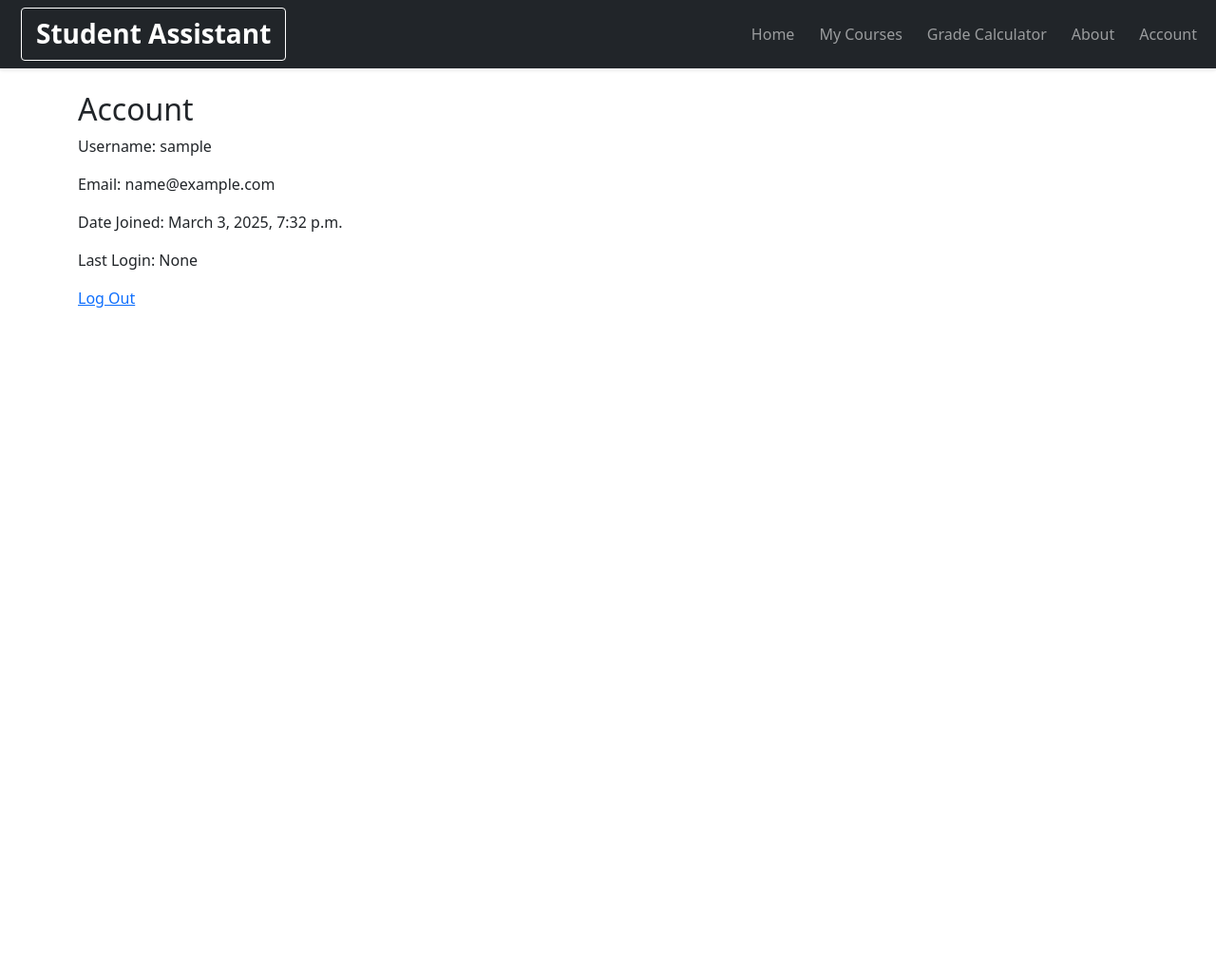
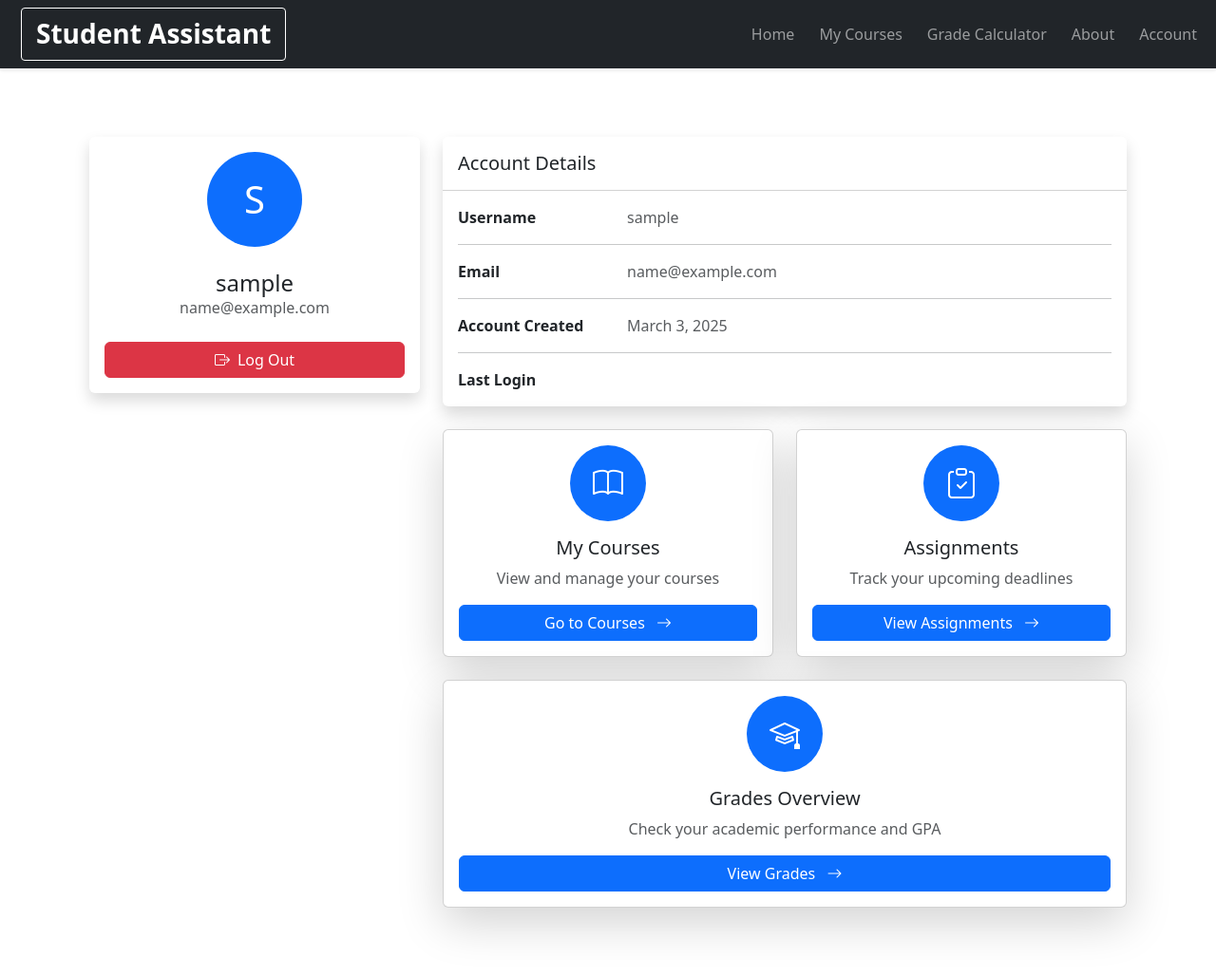
Before and after one commit to lordmitrii/StudentAssistant, a Django app: page /account/ in a window 1280 px wide. Shown: the whole page at 95% size. Before the commit the page ends 324 px from the top, so only its background shows below. Run offline with Django 5.2, Linux system fonts and the light colour scheme; the visitor is signed in with stand-in values (Sample User, id 1).

Commit message:
Improved account page and fixed register view bug

```diff
--- a/assistant_app/views.py
+++ b/assistant_app/views.py
@@ -57,6 +57,7 @@
         form = RegistrationForm(request.POST)
         if form.is_valid():
             user = form.save()
+            user.backend = 'django.contrib.auth.backends.ModelBackend'
             login(request, user)
             return redirect('assistant_app:home')
     else:
--- a/templates/assistant_app/account.html
+++ b/templates/assistant_app/account.html
@@ -1,12 +1,135 @@
 {% extends "assistant_app/base.html" %}
+{% load static %}
 
-{% block title %}Account{% endblock %}
+{% block title %}My Account{% endblock %}
 
 {% block content %}
-  <h2>Account</h2>
-  <p>Username: {{ user.username }}</p>
-  <p>Email: {{ user.email }}</p>
-  <p>Date Joined: {{ user.date_joined }}</p>
-  <p>Last Login: {{ user.last_login }}</p>
-  <p><a href="{% url 'assistant_app:logout' %}">Log Out</a></p>
+<div class="container py-5">
+  <div class="row">
+    <!-- Account sidebar -->
+    <div class="col-lg-4 mb-4">
+      <div class="card border-0 shadow">
+        <div class="card-body text-center">
+          <div class="mb-4">
+            <div class="rounded-circle bg-primary text-white d-inline-flex justify-content-center align-items-center" style="width: 100px; height: 100px; font-size: 2.5rem;">
+              {{ user.username|slice:":1"|upper }}
+            </div>
+          </div>
+          <h4 class="mb-0">{{ user.username }}</h4>
+          <p class="text-muted">{{ user.email }}</p>
+          <div class="d-grid gap-2 mt-4">
+            <a href="{% url 'assistant_app:logout' %}" class="btn btn-danger">
+              <i class="bi bi-box-arrow-right me-2"></i>Log Out
+            </a>
+          </div>
+        </div>
+      </div>
+    </div>
+
+    <!-- Account details -->
+    <div class="col-lg-8">
+      <div class="card border-0 shadow mb-4">
+        <div class="card-header bg-white py-3">
+          <h5 class="mb-0">Account Details</h5>
+        </div>
+        <div class="card-body">
+          <div class="row">
+            <div class="col-sm-3">
+              <p class="mb-0 fw-bold">Username</p>
+            </div>
+            <div class="col-sm-9">
+              <p class="text-muted mb-0">{{ user.username }}</p>
+            </div>
+          </div>
+          <hr>
+          <div class="row">
+            <div class="col-sm-3">
+              <p class="mb-0 fw-bold">Email</p>
+            </div>
+            <div class="col-sm-9">
+              <p class="text-muted mb-0">{{ user.email }}</p>
+            </div>
+          </div>
+          <hr>
+          <div class="row">
+            <div class="col-sm-3">
+              <p class="mb-0 fw-bold">Account Created</p>
+            </div>
+            <div class="col-sm-9">
+              <p class="text-muted mb-0">{{ user.date_joined|date:"F j, Y" }}</p>
+            </div>
+          </div>
+          <hr>
+          <div class="row">
+            <div class="col-sm-3">
+              <p class="mb-0 fw-bold">Last Login</p>
+            </div>
+            <div class="col-sm-9">
+              <p class="text-muted mb-0">{{ user.last_login|date:"F j, Y, g:i a" }}</p>
+            </div>
+          </div>
+        </div>
+      </div>
+
+      <!-- Quick Access Cards Row -->
+      <div class="row">
+        <!-- Courses Card -->
+        <div class="col-md-6 mb-4">
+          <div class="card shadow-lg h-100">
+            <div class="card-body text-center">
+              <div class="rounded-circle bg-primary mx-auto mb-3 d-flex align-items-center justify-content-center" style="width: 80px; height: 80px;">
+                <i class="bi bi-book text-white" style="font-size: 2rem;"></i>
+              </div>
+              <h5>My Courses</h5>
+              <p class="text-muted">View and manage your courses</p>
+              <div class="d-grid">
+                <a href="{% url 'assistant_app:courses' %}" class="btn btn-primary">
+                  Go to Courses <i class="bi bi-arrow-right ms-2"></i>
+                </a>
+              </div>
+            </div>
+          </div>
+        </div>
+
+        <!-- Assignments Card -->
+        <div class="col-md-6 mb-4">
+          <div class="card shadow-lg h-100">
+            <div class="card-body text-center">
+              <div class="rounded-circle bg-primary mx-auto mb-3 d-flex align-items-center justify-content-center" style="width: 80px; height: 80px;">
+                <i class="bi bi-clipboard-check text-white" style="font-size: 2rem;"></i>
+              </div>
+              <h5>Assignments</h5>
+              <p class="text-muted">Track your upcoming deadlines</p>
+              <div class="d-grid">
+                <a href="{% url 'assistant_app:all_assignments' %}" class="btn btn-primary">
+                  View Assignments <i class="bi bi-arrow-right ms-2"></i>
+                </a>
+              </div>
+            </div>
+          </div>
+        </div>
+      </div>
+
+      <!-- Grades Card -->
+      <div class="card shadow-lg mb-4">
+        <div class="card-body text-center">
+          <div class="rounded-circle bg-primary mx-auto mb-3 d-flex align-items-center justify-content-center" style="width: 80px; height: 80px;">
+            <i class="bi bi-mortarboard text-white" style="font-size: 2rem;"></i>
+          </div>
+          <h5>Grades Overview</h5>
+          <p class="text-muted">Check your academic performance and GPA</p>
+          <div class="d-grid">
+            <a href="{% url 'assistant_app:courses' %}" class="btn btn-primary">
+              View Grades <i class="bi bi-arrow-right ms-2"></i>
+            </a>
+          </div>
+        </div>
+      </div>
+    </div>
+  </div>
+</div>
 {% endblock %}
+
+{% block css_block %}
+<link rel="stylesheet" href="https://cdn.jsdelivr.net/npm/bootstrap-icons@1.11.3/font/bootstrap-icons.min.css">
+{% endblock %}
```
